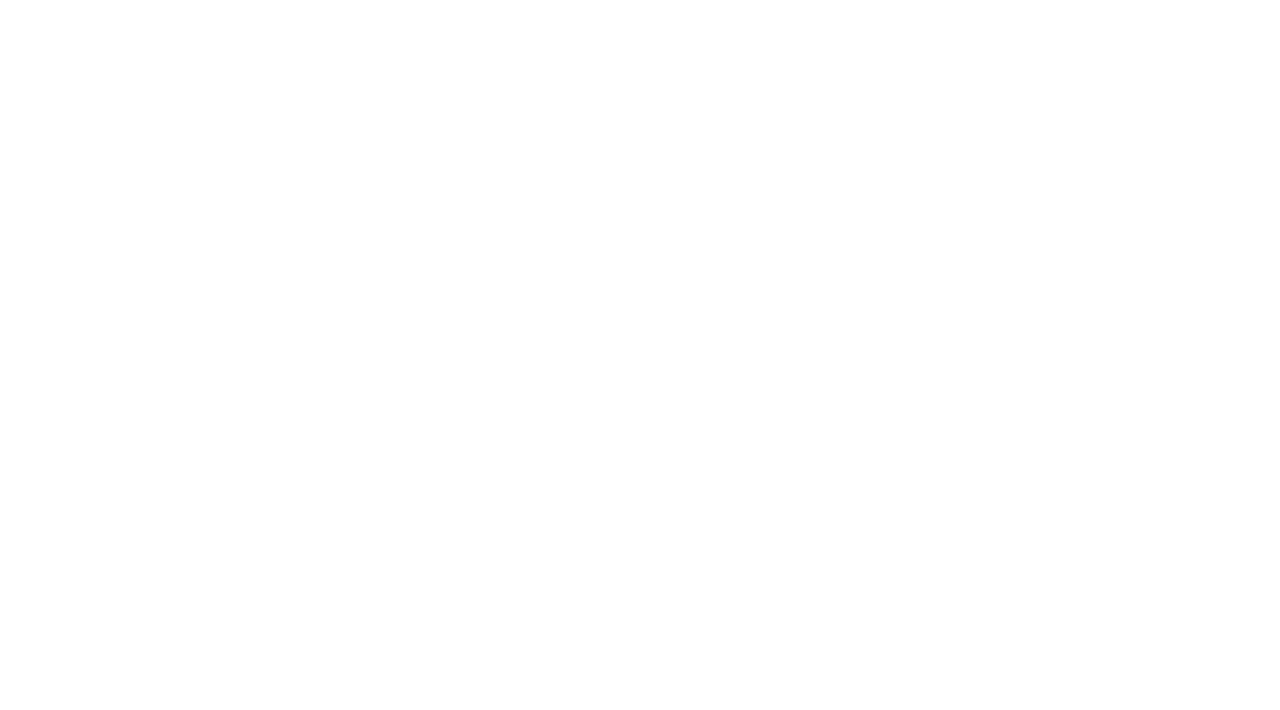
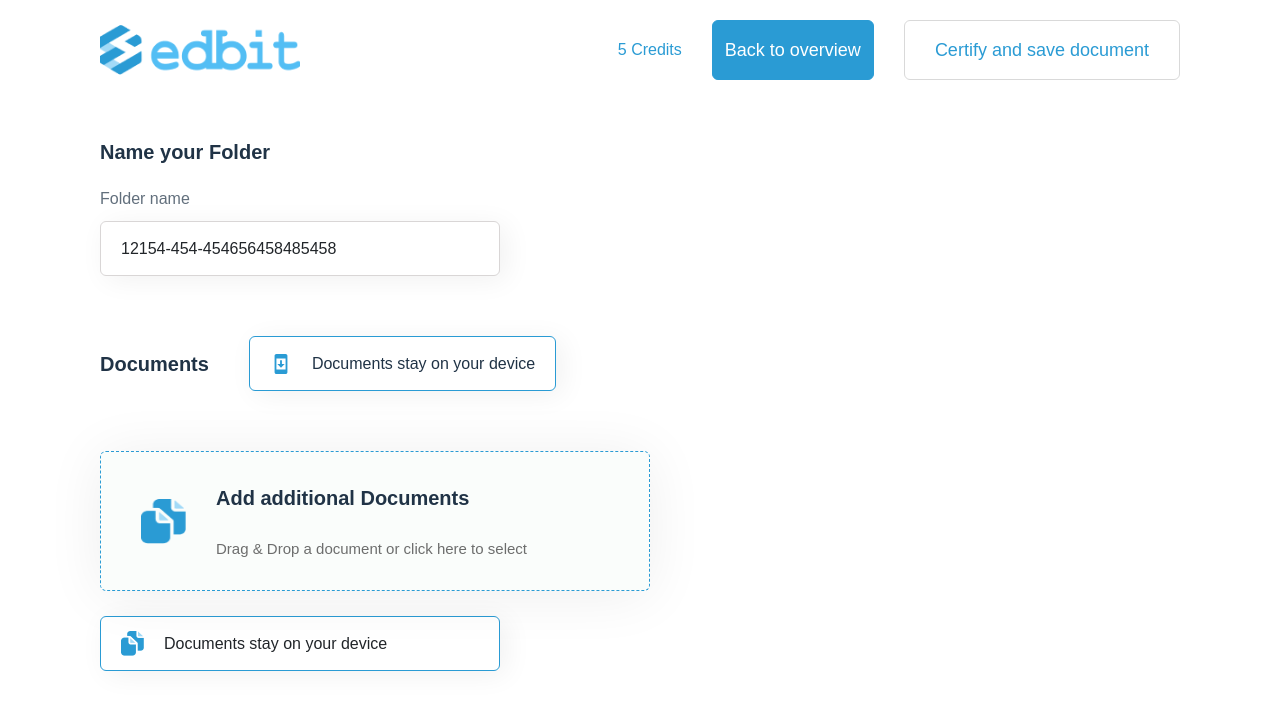
Before and after one commit to Hafizbali315/edbit, a React (Create React App) app: page /page-10 in a window 1280 px wide. Before the commit this address had no page. Shown: the top 710 px of the page. Built offline with nearby package versions, Linux system fonts and the light colour scheme.

Commit message:
Page 10 and 11

```diff
--- a/src/App.js
+++ b/src/App.js
@@ -9,6 +9,7 @@ import CertifyDocument from './pages/CertifyDocument'
 import CreditsLeftCard from './components/CreditsLeftCard'
 import SettingsMenu from './components/SettingsMenu'
 import VerificationsTools from './pages/VerificationsTools'
+import Page10 from './pages/Page10'
 
 function App() {
 	return (
@@ -24,6 +25,7 @@ function App() {
 					<Route path="/credits-left" element={<CreditsLeftCard />} /> {/* page 7 */}
 					<Route path="/settings-menu" element={<SettingsMenu />} /> {/* page 8 */}
 					<Route path="/verification-tools" element={<VerificationsTools />} /> {/* page 9 */}
+					<Route path="/page-10" element={<Page10 />} /> {/* page 10 */}
 				</Routes>
 			</Router>
 		</div>
--- a/src/components/FileUploadInput.js
+++ b/src/components/FileUploadInput.js
@@ -1,6 +1,6 @@
-const FileUploadInput = ({ heading, text, icon }) => {
+const FileUploadInput = ({ heading, text, icon, background }) => {
 	return (
-		<div className="file_input">
+		<div className="file_input" style={{ background: background }}>
 			<input type="file" />
 
 			<div className="input_placeholder">
--- /dev/null
+++ b/src/components/Header1.js
@@ -0,0 +1,31 @@
+import Logo from '../assets/Logo.png'
+import { GiHamburgerMenu } from 'react-icons/gi'
+
+const Header1 = () => {
+	return (
+		<div className="header1">
+			<div className="logo">
+				<img src={Logo} alt="logo" />
+			</div>
+
+			<ul>
+				<li>
+					<div className="link">5 Credits</div>
+				</li>
+
+				<li>
+					<button className="btn btn-primary">Back to overview</button>
+				</li>
+				<li>
+					<button className="btn btn-outline">Certify and save document</button>
+				</li>
+			</ul>
+
+			<div className="hamburger_menu">
+				<GiHamburgerMenu className="icon" />
+			</div>
+		</div>
+	)
+}
+
+export default Header1
--- /dev/null
+++ b/src/pages/Page10.js
@@ -0,0 +1,45 @@
+import Header1 from './../components/Header1'
+import { MdSecurityUpdate } from 'react-icons/md'
+import FileUploadInput from './../components/FileUploadInput'
+import CopyIcon from '../assets/CopyIcon.png'
+
+const Page10 = () => {
+	return (
+		<div className="page_10">
+			<Header1 />
+			<div className="page_content">
+				<h5>Name your Folder</h5>
+
+				<p>Folder name</p>
+
+				<div className="folder_name">
+					<div className="text">12154-454-454656458485458</div>
+				</div>
+
+				<div className="document_heading">
+					<h5>Documents</h5>
+					<div className="document_input">
+						<MdSecurityUpdate className="icon" />
+						Documents stay on your device
+					</div>
+				</div>
+
+				<div className="input_container">
+					<FileUploadInput
+						background="#56BB8908"
+						heading="Add additional Documents"
+						icon={CopyIcon}
+						text="Drag & Drop a document or click here to select"
+					/>
+				</div>
+
+				<div className="document_input">
+					<img src={CopyIcon} alt="fs" />
+					Documents stay on your device
+				</div>
+			</div>
+		</div>
+	)
+}
+
+export default Page10
--- /dev/null
+++ b/src/styles/components/_Header1.scss
@@ -0,0 +1,60 @@
+.header1 {
+	padding: 20px 0;
+	display: flex;
+	justify-content: space-between;
+	align-items: center;
+
+	.logo {
+		img {
+			width: 200px;
+			height: 50px;
+		}
+	}
+
+	ul {
+		margin: 0;
+		padding: 0;
+		list-style: none;
+		display: flex;
+		gap: 30px;
+		align-items: center;
+		justify-content: flex-end;
+
+		li {
+			cursor: pointer;
+
+			.link {
+				color: #2a9bd4;
+			}
+		}
+	}
+
+	.hamburger_menu {
+		display: none;
+	}
+}
+
+@include tablet-screen {
+	.header1 {
+		padding: 20px 0;
+
+		.logo {
+			img {
+				width: 128px;
+				height: 32px;
+			}
+		}
+
+		ul {
+			display: none;
+		}
+
+		.hamburger_menu {
+			display: block;
+
+			.icon {
+				font-size: 20px;
+			}
+		}
+	}
+}
--- a/src/styles/components/_components.scss
+++ b/src/styles/components/_components.scss
@@ -2,3 +2,4 @@
 @import './FileUploadInput';
 @import './CreditsLeftCard';
 @import './SettingsMenu';
+@import './Header1';
--- /dev/null
+++ b/src/styles/pages/_Page10.scss
@@ -0,0 +1,173 @@
+.page_10 {
+	margin: 0 100px;
+
+	.page_content {
+		margin: 40px 0;
+
+		h5 {
+			color: #203346;
+			font-weight: 600;
+			font-size: 20px;
+			padding-bottom: 15px;
+		}
+
+		p {
+			color: #203346;
+			opacity: 0.7;
+			font-weight: normal;
+			font-size: 16px;
+			margin: 0;
+		}
+
+		.folder_name {
+			margin: 10px 0;
+			background: #ffffff;
+			border: 1px solid #d9d6d6;
+			box-shadow: 6px 4px 28px rgba(0, 0, 0, 0.06);
+			border-radius: 6px;
+			max-width: 400px;
+			height: 55px;
+
+			display: flex;
+			align-items: center;
+			padding-left: 20px;
+		}
+
+		.document_heading {
+			margin: 40px 0;
+			display: flex;
+			justify-content: flex-start;
+			align-items: center;
+			gap: 40px;
+
+			h5 {
+				margin: 0;
+				padding: 0;
+			}
+
+			.document_input {
+				border: 1px solid #2a9bd4;
+				box-sizing: border-box;
+				box-shadow: 6px 4px 28px rgba(0, 0, 0, 0.06);
+				border-radius: 6px;
+				max-width: 450px;
+				height: 55px;
+				display: flex;
+				gap: 20px;
+				align-items: center;
+				padding: 0 20px;
+
+				font-weight: normal;
+				font-size: 16px;
+				color: #203346;
+
+				.icon {
+					color: #2a9bd4;
+					font-size: 22px;
+				}
+			}
+		}
+
+		.document_input {
+			margin: 20px 0;
+			background: #ffffff;
+			border: 1px solid #2a9bd4;
+			box-shadow: 6px 4px 28px rgba(0, 0, 0, 0.06);
+			border-radius: 6px;
+			max-width: 400px;
+			height: 55px;
+
+			display: flex;
+			align-items: center;
+			padding-left: 20px;
+
+			img {
+				width: 23px;
+				height: 25px;
+				margin-right: 20px;
+			}
+		}
+	}
+}
+
+@include tablet-screen {
+	.page_10 {
+		margin: 0 20px;
+
+		.page_content {
+			margin: 20px 0;
+
+			h5 {
+				font-size: 18px;
+				padding-bottom: 10px;
+			}
+
+			p {
+				font-size: 14px;
+			}
+
+			.folder_name {
+				margin: 7px 0;
+				height: 45px;
+
+				padding-left: 10px;
+			}
+
+			.document_heading {
+				margin: 40px 0 0 0;
+				display: flex;
+				flex-direction: column;
+				justify-content: center;
+				align-items: flex-start;
+				gap: 1px;
+
+				.document_input {
+					max-width: 450px;
+					width: 100%;
+					height: 55px;
+					display: flex;
+					gap: 20px;
+					align-items: center;
+					padding: 0 20px;
+
+					font-weight: normal;
+					font-size: 16px;
+					color: #203346;
+
+					.icon {
+						color: #2a9bd4;
+						font-size: 22px;
+					}
+				}
+			}
+
+			.input_container {
+				width: 100%;
+				height: 100%;
+				display: flex;
+				align-items: center;
+				justify-content: flex-start;
+			}
+
+			.document_input {
+				margin: 20px 0;
+				background: #ffffff;
+				border: 1px solid #2a9bd4;
+				box-shadow: 6px 4px 28px rgba(0, 0, 0, 0.06);
+				border-radius: 6px;
+				max-width: 400px;
+				height: 55px;
+
+				display: flex;
+				align-items: center;
+				padding-left: 20px;
+
+				img {
+					width: 23px;
+					height: 25px;
+					margin-right: 20px;
+				}
+			}
+		}
+	}
+}
--- a/src/styles/pages/_pages.scss
+++ b/src/styles/pages/_pages.scss
@@ -5,3 +5,4 @@
 @import './SetupOrganization';
 @import './CertifyDocument';
 @import './verificationsTool';
+@import './Page10';
```
